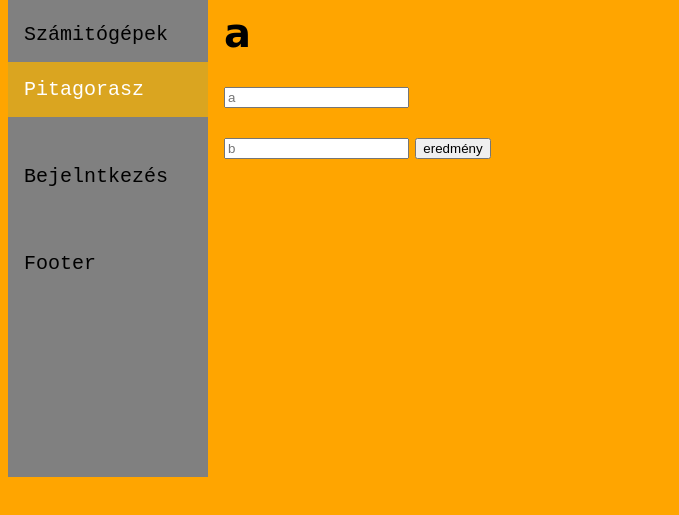
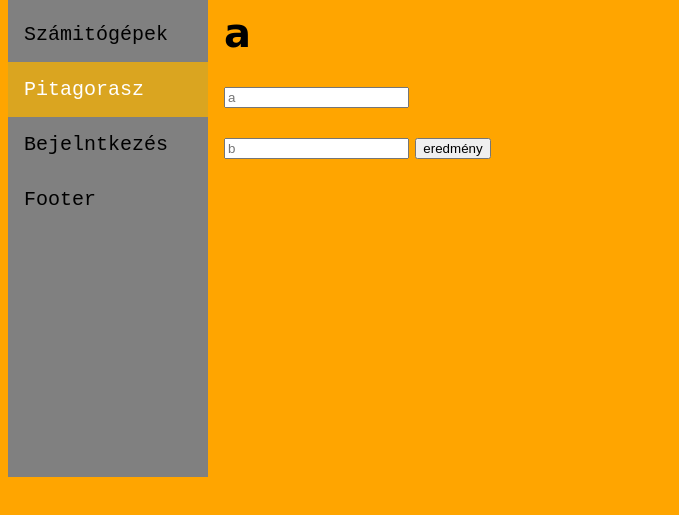
Before and after one commit to Hegymegi-Akos/pita.html, a plain HTML site: page index.html in a window 1280 px wide. Shown: the part 331-846 px from the top of the page, without its empty margins (0-679 px from the left). Drawn offline with Linux system fonts and the light colour scheme.

Commit message:
Update index.html

```diff
--- a/index.html
+++ b/index.html
@@ -108,9 +108,9 @@
         <a href="https://hegymegi-akos.github.io/evszakok.html/">Évszakok</a>
         <a href="https://hegymegi-akos.github.io/ceges.html/">Pizza lap</a>
          <a href="https://hegymegi-akos.github.io/xd.html/">Számitógépek</a>
-            <a class="active" href="https://hegymegi-akos.github.io/pita.html/">Pitagorasz<a>
-                <a href="https://hegymegi-akos.github.io/bejelentkez-s.html/">Bejelntkezés<a>
-                       <a href="https://hegymegi-akos.github.io/fo.html/">Footer<a>
+            <a class="active" href="https://hegymegi-akos.github.io/pita.html/">Pitagorasz</a>
+                <a href="https://hegymegi-akos.github.io/bejelentkez-s.html/">Bejelntkezés</a>
+                       <a href="https://hegymegi-akos.github.io/fo.html/">Footer</a>
     </div>
     <div class="content">
 
```
